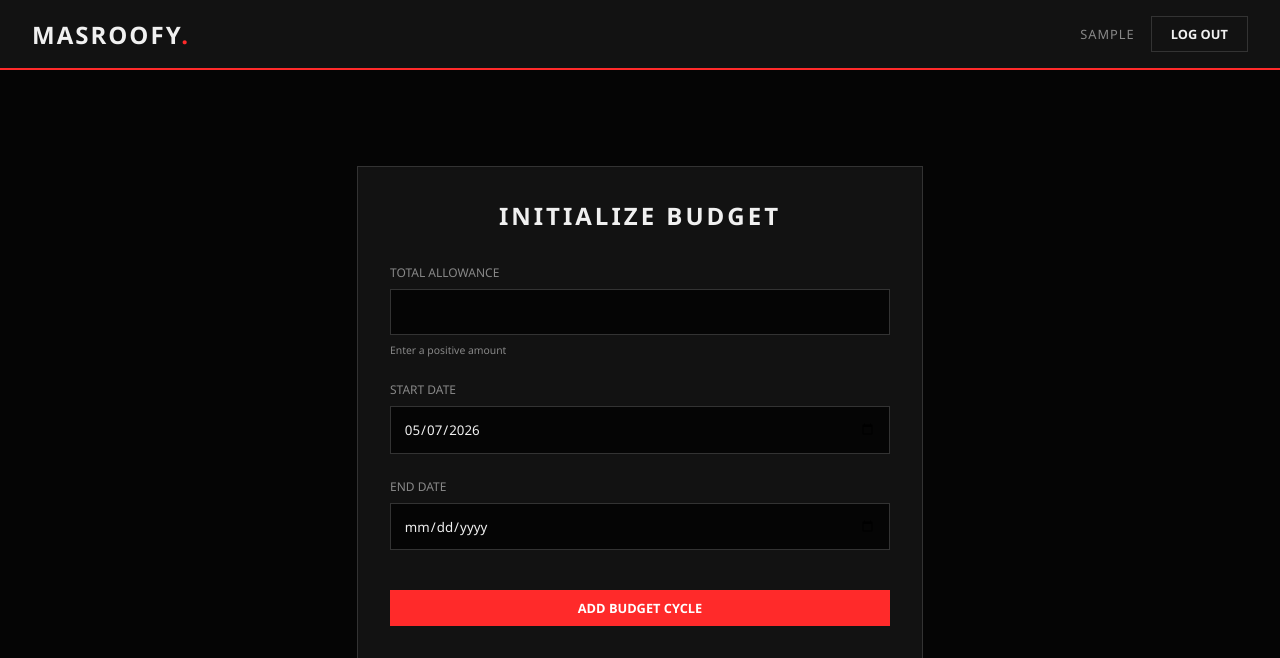
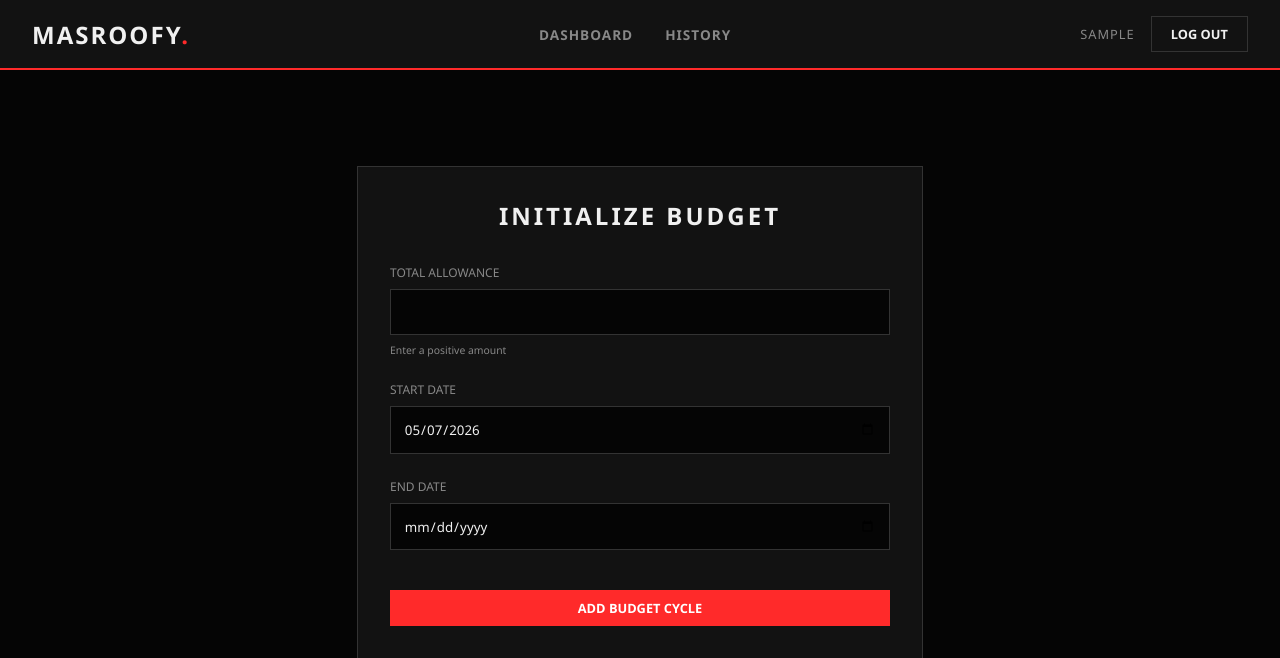
Before and after one commit to Amadoo42/masroofy, a Django app: page /setup/ in a window 1280 px wide. Shown: the top 658 px of the page. Run offline with Django 5.2, Linux system fonts and the light colour scheme; the visitor is signed in with stand-in values (Sample User, id 1); data that the repository does not hold is empty.

Commit message:
Refactor navbar: add links and styles
Enhance the site navbar for authenticated users by adding Dashboard and History links and new nav styling. Introduces .nav-links, .nav-item and active/hover states to unify link appearance, tweaks spacing and font settings, and changes the homepage anchor to route to dashboard or login depending on authentication. Also switches the logout button to use .btn-link for consistent styling and removes/cleans some inline comments.

```diff
--- a/masroofy/budget/templates/budget/base.html
+++ b/masroofy/budget/templates/budget/base.html
@@ -50,11 +50,35 @@
             color: var(--accent-blood);
         }
 
-        /* Group the auth items together */
         .nav-auth {
             display: flex;
             align-items: center;
-            gap: 1rem; /* Space between buttons */
+            gap: 1rem;
+        }
+
+        .nav-links {
+            display: flex;
+            gap: 2rem;
+            align-items: center;
+        }
+
+        .nav-item {
+            color: var(--text-muted);
+            text-decoration: none;
+            font-size: 0.85rem;
+            font-weight: bold;
+            letter-spacing: 1px;
+            transition: color 0.2s ease-in-out;
+        }
+
+        .nav-item:hover {
+            color: var(--text-main);
+        }
+
+        .nav-item.active {
+            color: var(--accent-blood);
+            border-bottom: 2px solid var(--accent-blood);
+            padding-bottom: 0.2rem;
         }
 
         .username-display {
@@ -70,7 +94,7 @@
             padding: 0.5rem 1.2rem;
             cursor: pointer;
             font-weight: bold;
-            font-family: inherit; /* Ensures same font as body */
+            font-family: inherit;
             font-size: 0.8rem;
             text-transform: uppercase;
             transition: all 0.2s ease-in-out;
@@ -96,7 +120,6 @@
             color: #fff;
         }
 
-        /* Specific fix for the logout form button to strip default styling */
         .btn-link {
             background: none;
             border: 1px solid var(--border-color);
@@ -105,16 +128,23 @@
 </head>
 <body>
     <nav>
-        <a href="/" style="text-decoration: none;">
+        <a href="{% if user.is_authenticated %}{% url 'dashboard' %}{% else %}{% url 'login' %}{% endif %}" style="text-decoration: none;">
             <h1>Masroofy<span>.</span></h1>
         </a>
+
+        {% if user.is_authenticated %}
+        <div class="nav-links">
+            <a href="{% url 'dashboard' %}" class="nav-item {% if request.resolver_match.url_name == 'dashboard' %}active{% endif %}">Dashboard</a>
+            <a href="{% url 'history' %}" class="nav-item {% if request.resolver_match.url_name == 'history' %}active{% endif %}">History</a>
+        </div>
+        {% endif %}
 
         <div class="nav-auth">
             {% if user.is_authenticated %}
                 <span class="username-display">{{ user.username }}</span>
                 <form method="post" action="{% url 'logout' %}" style="margin: 0;">
                     {% csrf_token %}
-                    <button type="submit" class="btn">Log Out</button>
+                    <button type="submit" class="btn btn-link">Log Out</button>
                 </form>
             {% else %}
                 <a href="{% url 'login' %}" class="btn">Log In</a>
```
